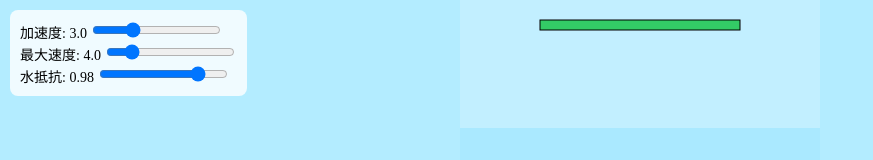
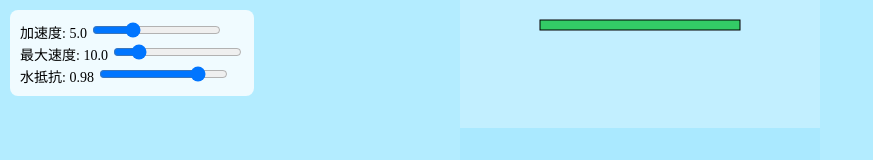
Before and after one commit to fukutest/FishDemo, a plain HTML site: page index.html in a window 1280 px wide. Shown: the top 160 px of the page, without its empty margins (0-873 px from the left). Drawn offline with Linux system fonts and the light colour scheme.

Commit message:
Update index.html

```diff
--- a/index.html
+++ b/index.html
@@ -19,10 +19,10 @@
 </head>
 <body>
 <div style="position: absolute; top: 10px; left: 10px; background: rgba(255,255,255,0.8); padding: 10px; border-radius: 8px; font-size: 14px;">
-  <label>加速度: <span id="accelVal">3.0</span>
+  <label>加速度: <span id="accelVal">5.0</span>
     <input type="range" id="accelSlider" min="0.1" max="10" step="0.1" value="3.0">
   </label><br>
-  <label>最大速度: <span id="maxSpeedVal">4.0</span>
+  <label>最大速度: <span id="maxSpeedVal">10.0</span>
     <input type="range" id="maxSpeedSlider" min="1" max="20" step="0.1" value="4.0">
   </label><br>
   <label>水抵抗: <span id="dragVal">0.98</span>
```
